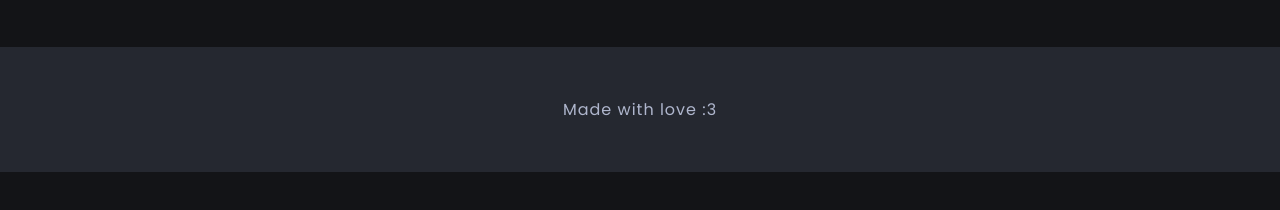
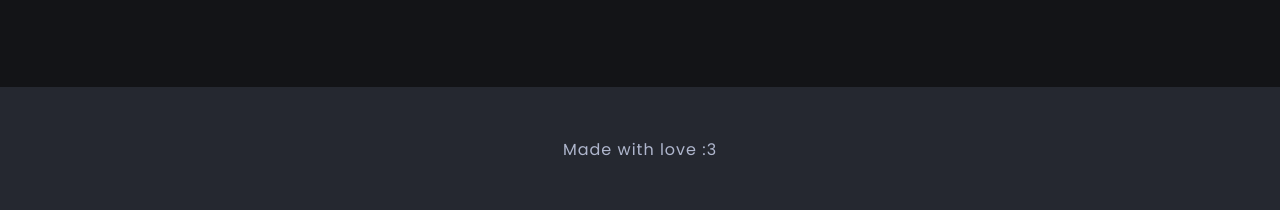
Before and after one commit to Hoshizora-n/blog, a plain HTML site: page post.html in a window 1280 px wide. Shown: the part 1502-1712 px from the top of the page. Before the commit the page ends 1674 px from the top, so only its background shows below. Drawn offline with nearby package versions, Linux system fonts and the light colour scheme; a script that the page names is missing.

Commit message:
add padding on disqus comment section

```diff
--- a/post.html
+++ b/post.html
@@ -147,7 +147,7 @@
       </div>
     </section>
 
-    <div id="disqus_thread"></div>
+    <div id="disqus_thread" style="padding: 20px;"></div>
 
     <!-- Footer -->
     <footer class="footer section">
```
